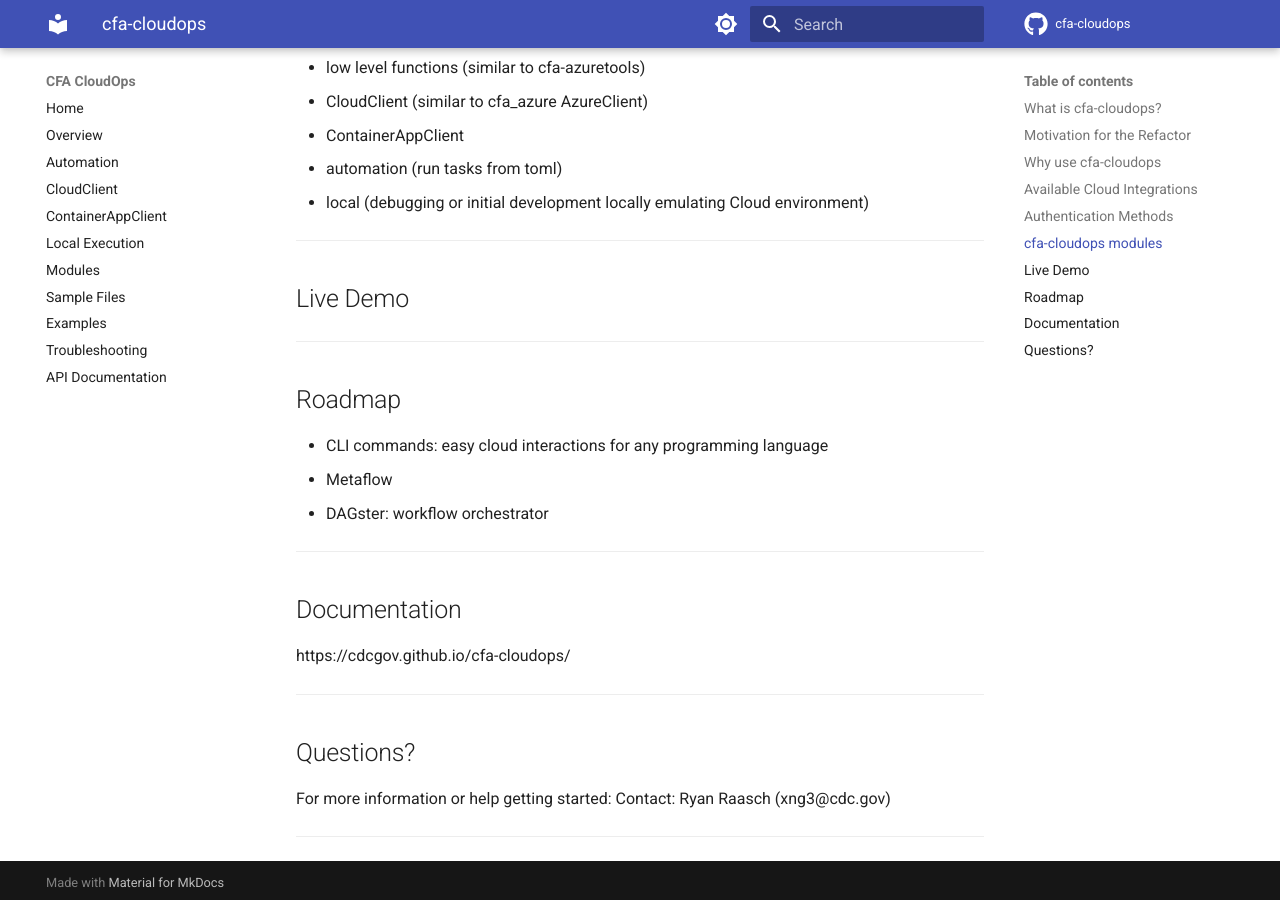
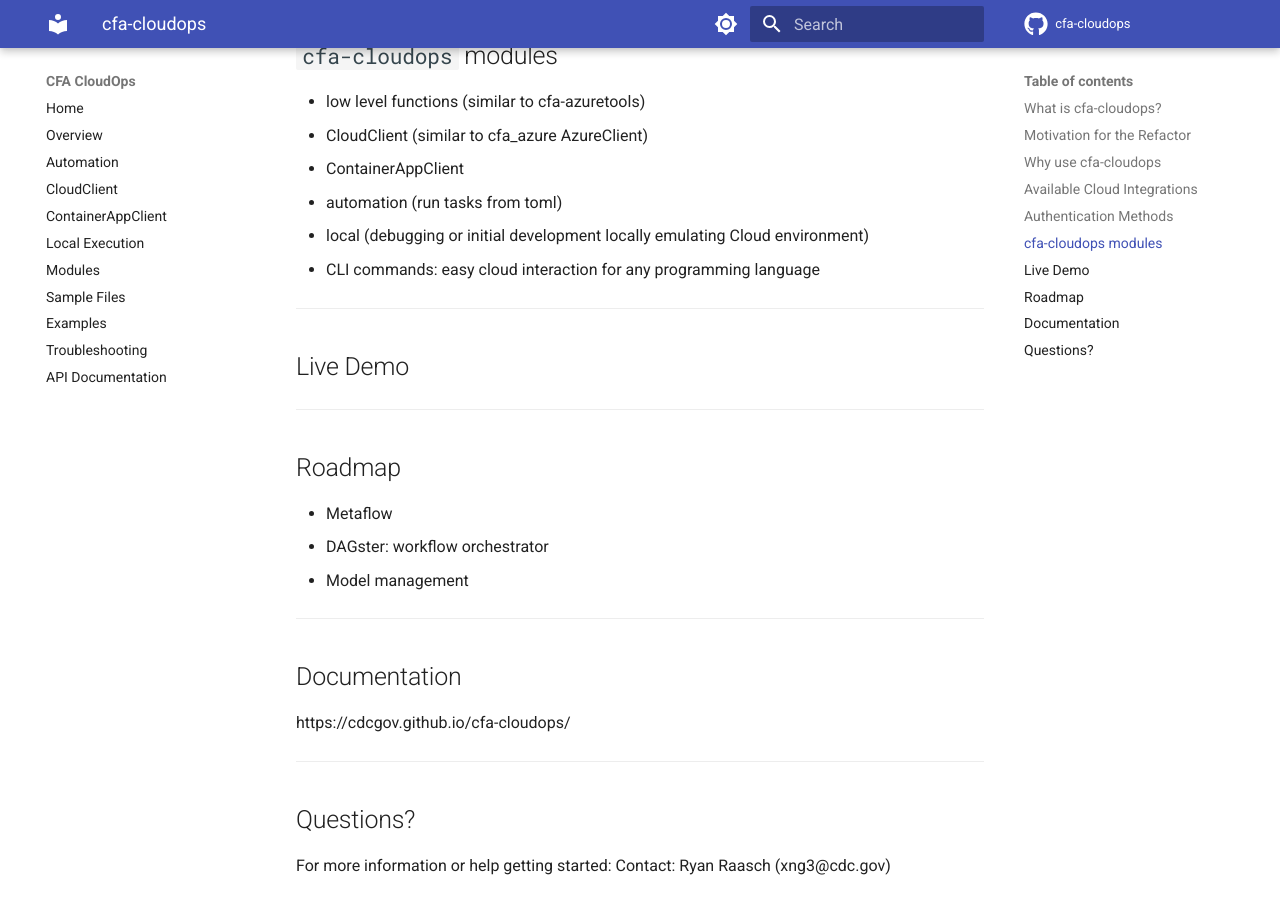
Before and after one commit to CDCgov/cfa-cloudops, an MkDocs documentation site: the page built from docs/presentations/cloudops-wg-20250909.md, in a window 1280 px wide and 900 px high, scrolled down 2592 px. Built offline with MkDocs 1.6.1 and Material for MkDocs 9.7.7, drawn with Linux system fonts in a browser that asks for light colours; comment, search, counter and statistics services are not loaded; some of the changed text lies outside the part shown.

Commit message:
update presentation

```diff
--- a/docs/presentations/cloudops-wg-20250909.md
+++ b/docs/presentations/cloudops-wg-20250909.md
@@ -143,14 +144,15 @@
 - ContainerAppClient
 - automation (run tasks from toml)
 - local (debugging or initial development locally emulating Cloud environment)
+- CLI commands: easy cloud interaction for any programming language
 ---
 ## Live Demo
 ---
 ## Roadmap
 
-- CLI commands: easy cloud interactions for any programming language
 - Metaflow
 - DAGster: workflow orchestrator
+- Model management
 ---
 ## Documentation
 
```
Also changed, not shown: other parts of docs/presentations/cloudops-wg-20250909.md (+1 -0 lines).
